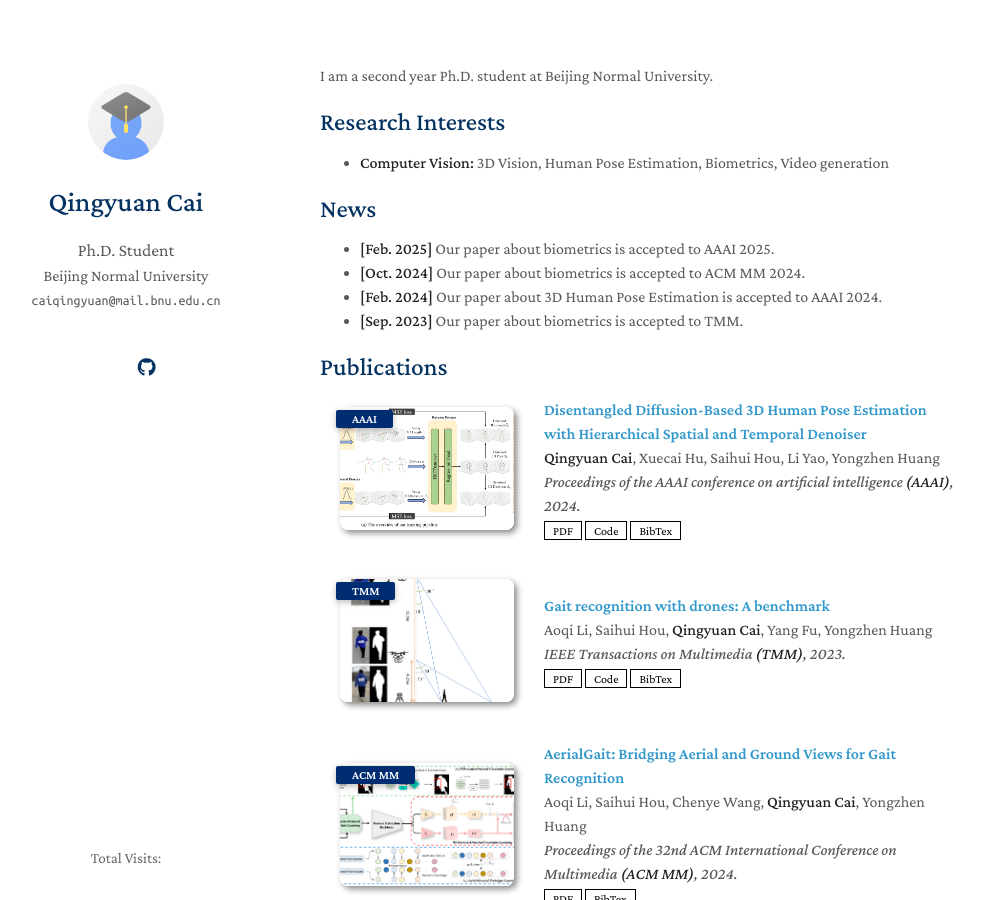
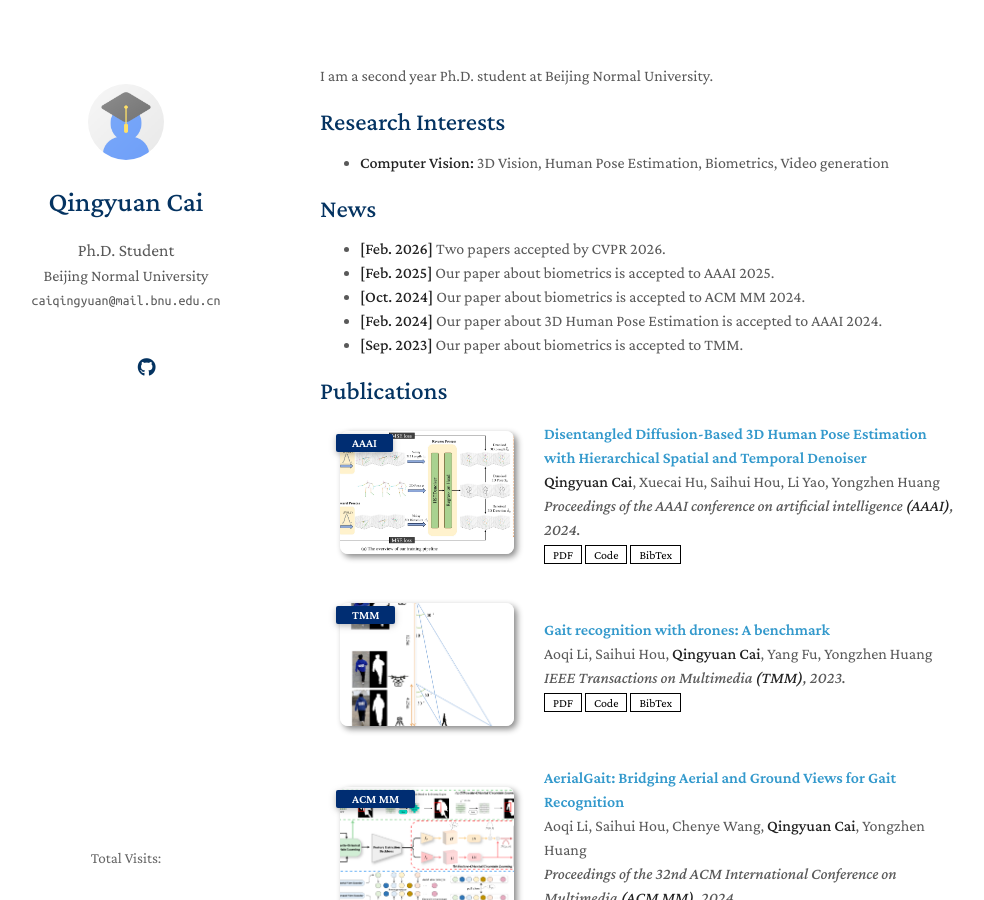
Before and after one commit to Andyen512/Andyen512.github.io, a Jekyll site: the page built from index.md, in a window 1280 px wide and 900 px high. Shown: the whole window, without its empty margins (150-1134 px from the left). Built offline with Jekyll 4.4.1, drawn with Linux system fonts in a browser that asks for light colours; comment, search, counter and statistics services are not loaded; a style sheet for code colours, icons or effects is not loaded.

Commit message:
Add CVPR news

```diff
--- a/index.md
+++ b/index.md
@@ -14,6 +14,7 @@ I am a second year Ph.D. student at Beijing Normal University.
 
 ## News
 
+- **[Feb. 2026]** Two papers accepted by CVPR 2026.
 - **[Feb. 2025]** Our paper about biometrics is accepted to AAAI 2025.
 - **[Oct. 2024]** Our paper about biometrics is accepted to ACM MM 2024.
 - **[Feb. 2024]** Our paper about 3D Human Pose Estimation is accepted to AAAI 2024.
```
